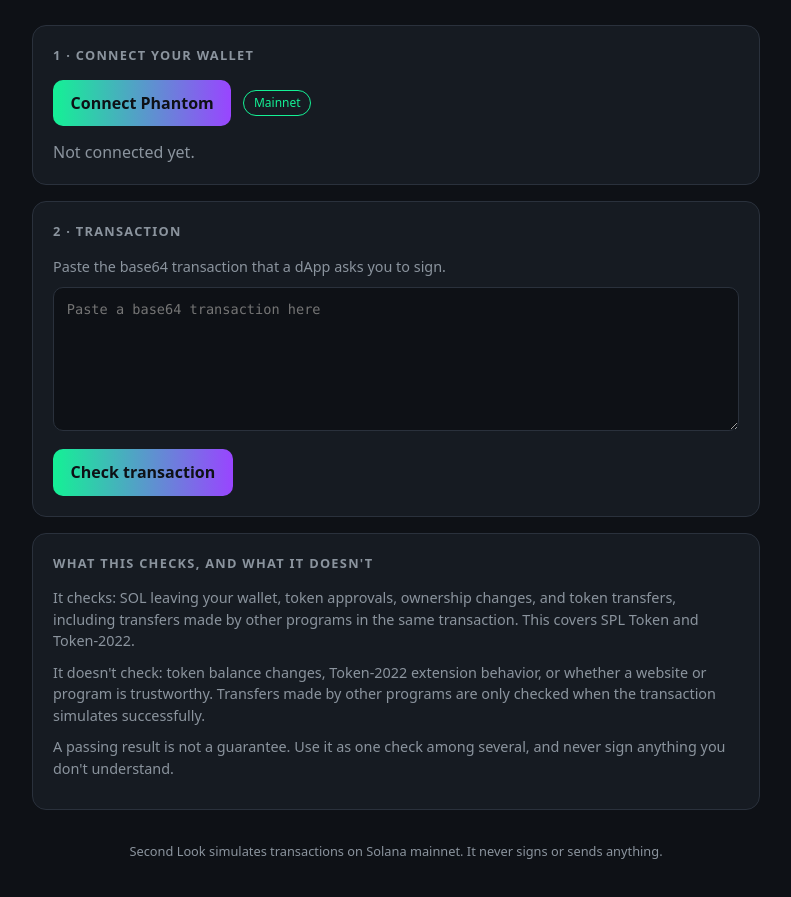
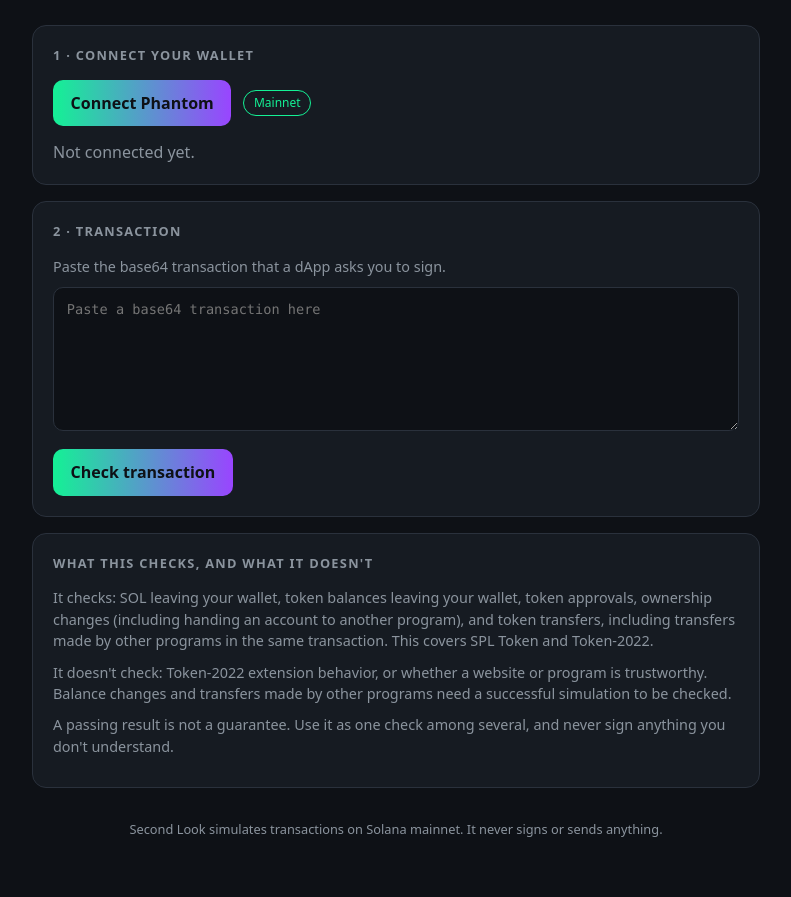
Before and after one commit to onlyonekarl/second-look, a website: page index.html in a window 1280 px wide. Shown: the part 119-1016 px from the top of the page, without its empty margins (244-1035 px from the left). Drawn offline with Linux system fonts and the light colour scheme.

Commit message:
Update index.html

```diff
--- a/index.html
+++ b/index.html
@@ -160,8 +160,8 @@
     </div>
     <div class="card">
   <h2>What this checks, and what it doesn't</h2>
-  <p class="hint">It checks: SOL leaving your wallet, token approvals, ownership changes, and token transfers, including transfers made by other programs in the same transaction. This covers SPL Token and Token-2022.</p>
-  <p class="hint">It doesn't check: token balance changes, Token-2022 extension behavior, or whether a website or program is trustworthy. Transfers made by other programs are only checked when the transaction simulates successfully.</p>
+  <p class="hint">It checks: SOL leaving your wallet, token balances leaving your wallet, token approvals, ownership changes (including handing an account to another program), and token transfers, including transfers made by other programs in the same transaction. This covers SPL Token and Token-2022.</p>
+  <p class="hint">It doesn't check: Token-2022 extension behavior, or whether a website or program is trustworthy. Balance changes and transfers made by other programs need a successful simulation to be checked.</p>
   <p class="hint">A passing result is not a guarantee. Use it as one check among several, and never sign anything you don't understand.</p>
 </div>
 
```
